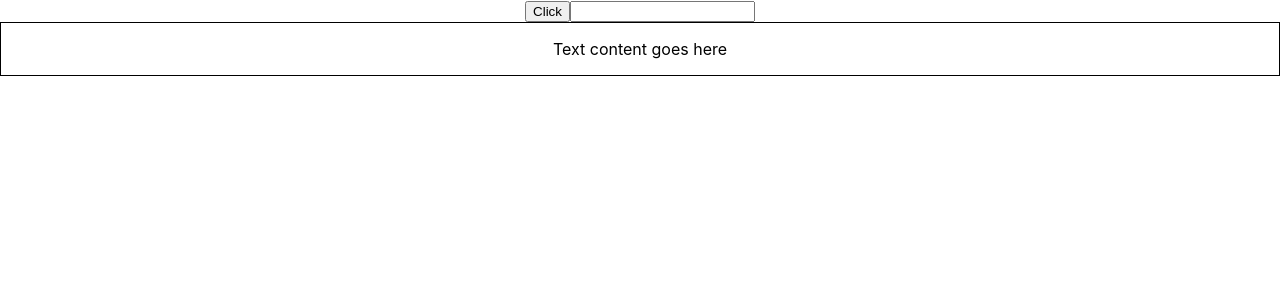
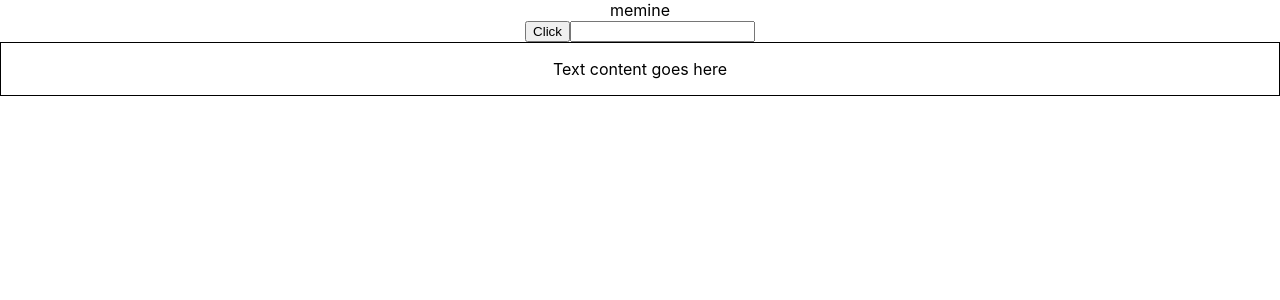
Before and after one commit to JeromeCheon/react-hooks-context-starter, a React (Create React App) app: page / in a window 1280 px wide. Shown: the top 300 px of the page. Built offline with nearby package versions, Linux system fonts and the light colour scheme.

Commit message:
Add PersonProps separated file and refactor

```diff
--- a/src/App.tsx
+++ b/src/App.tsx
@@ -5,11 +5,13 @@ import { Greet } from './Components/Greet';
 import { Heading } from './Components/Heading';
 import { Input } from './Components/Input';
 import { Oscar } from './Components/Oscar';
+import { Person } from './Components/Person';
 import { Status } from './Components/Status';
 
 function App() {
 	return (
 		<div className='App'>
+			<Person name={{ first: 'me', last: 'mine' }} />
 			<Button
 				handleClick={(event, id) => {
 					console.log('Button clicked', event, id);
--- a/src/Components/Person.tsx
+++ b/src/Components/Person.tsx
@@ -1,15 +1,10 @@
-type PersonProps = {
-	name: {
-		first: string;
-		last: string;
-	};
-};
+import { PersonProps } from './Person.types';
 
-export const Person = (props: PersonProps) => {
+export const Person = ({ name }: PersonProps) => {
 	return (
 		<div>
-			{props.name.first}
-			{props.name.last}
+			{name.first}
+			{name.last}
 		</div>
 	);
 };
```
Also changed, not shown: src/Components/Person.types.ts (added, +8 -0 lines), src/Components/PersonList.tsx (+3 -4 lines).
